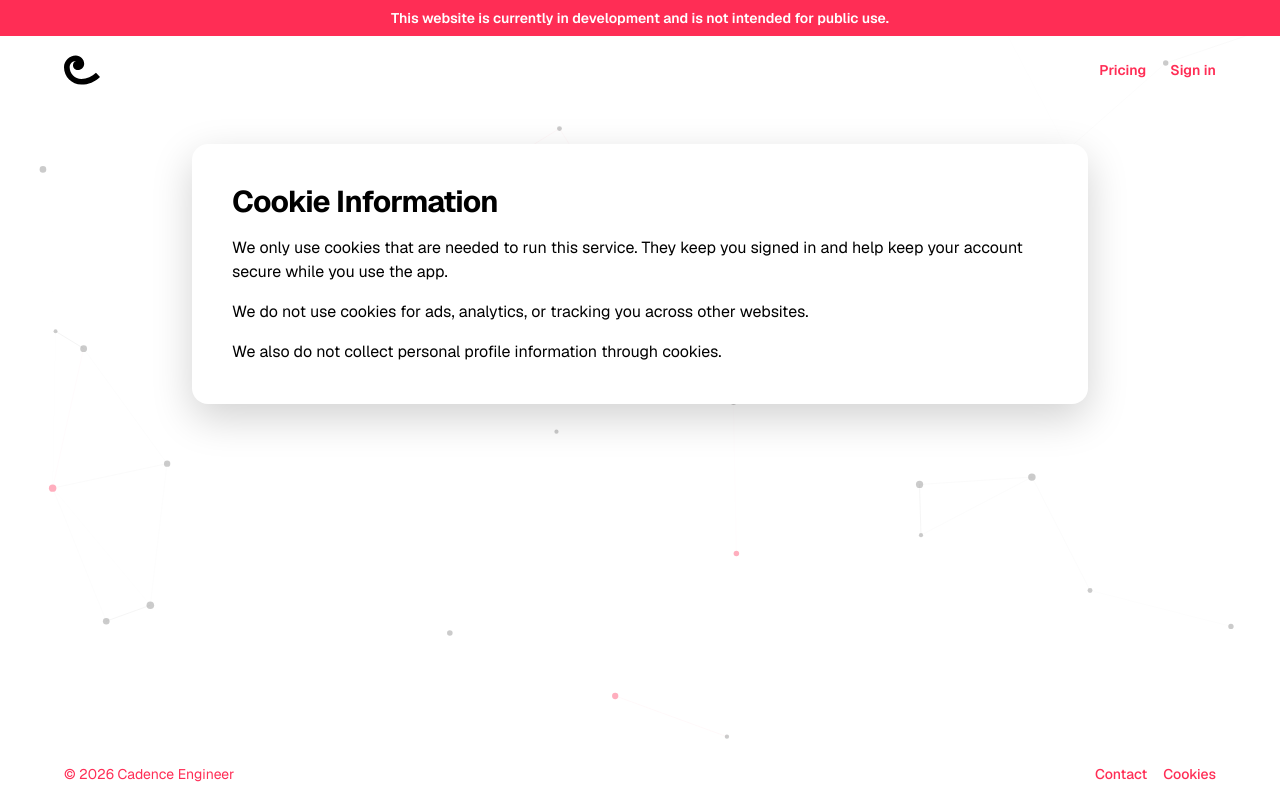
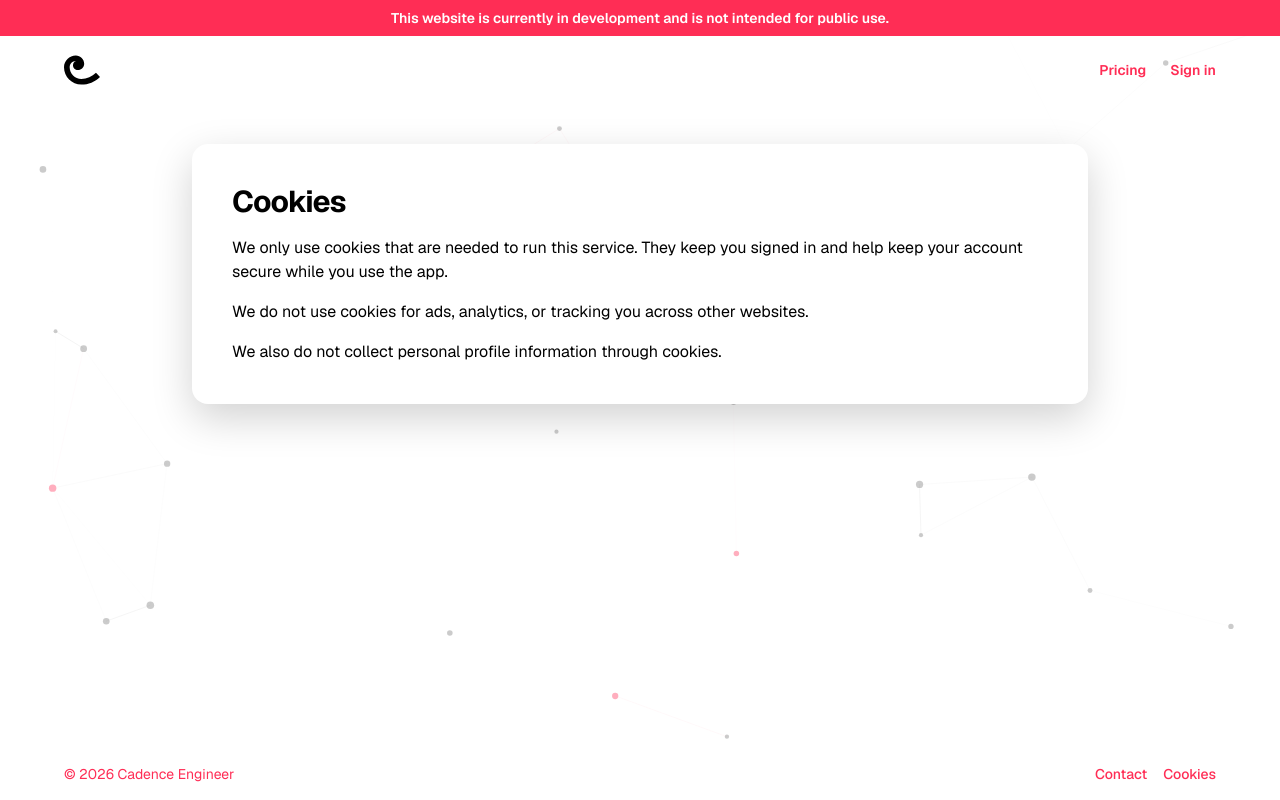
Before and after one commit to cadence-engineer/cadence-engineer-web, a Next.js app: page /cookies in a window 1280 px wide. Built offline with nearby package versions, Linux system fonts and the light colour scheme.

Commit message:
Change cookies page heading to 'Cookies'
Replace the H1 text on the cookies page from "Cookie Information" to the shorter "Cookies" and collapse the H1 into a single-line element for brevity and consistency. Purely presentational change with no functional impact.

```diff
--- a/app/cookies/page.tsx
+++ b/app/cookies/page.tsx
@@ -9,9 +9,7 @@ export default function CookiesPage() {
   return (
     <main className="h-full bg-transparent px-6 py-8 md:px-8 md:py-10">
       <section className="mx-auto w-full max-w-4xl rounded-2xl bg-white p-8 shadow-[0_14px_40px_rgba(0,0,0,0.18)] md:p-10">
-        <h1 className="mb-4 text-3xl font-bold tracking-tight text-black">
-          Cookie Information
-        </h1>
+        <h1 className="mb-4 text-3xl font-bold tracking-tight text-black">Cookies</h1>
         <p className="mb-4 text-black">
           We only use cookies that are needed to run this service. They keep you signed in and help keep your
           account secure while you use the app.
```
